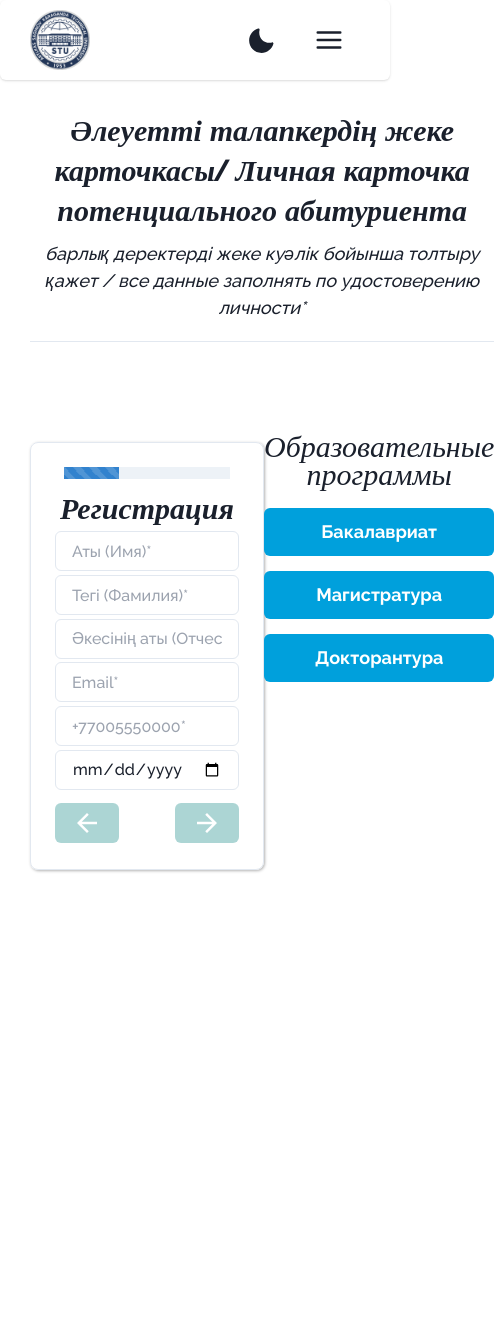
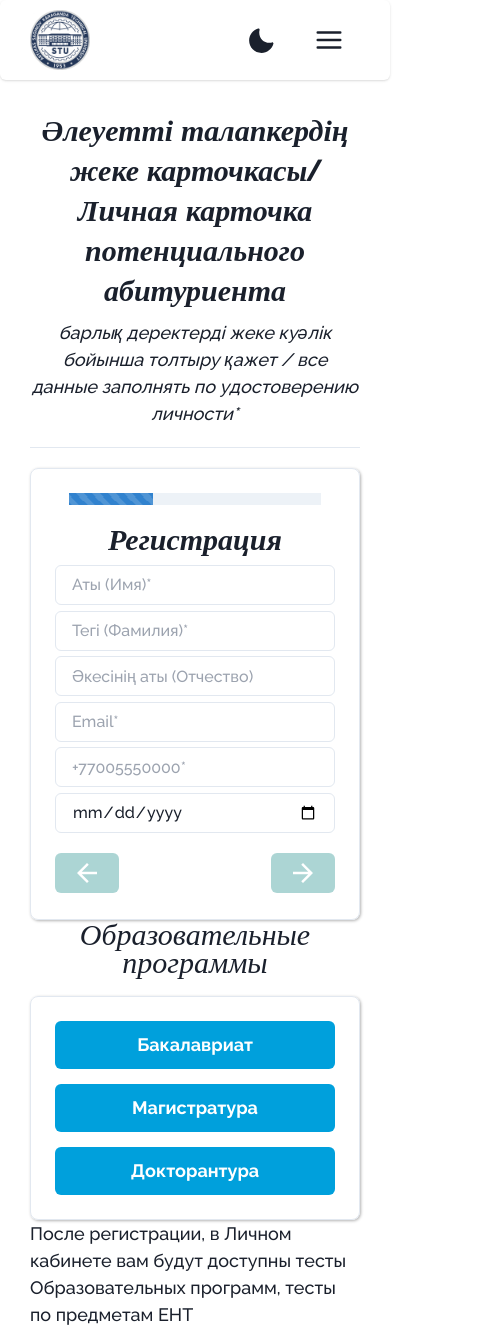
Before and after one commit to DmitryVolkov1997/quiz-app, a React (Vite) app: page / in a window 390 px wide. Shown: the whole page, 494 px wide, since content can reach past the window. Before the commit the page ends 880 px from the top, so only its background shows below. Built offline with nearby package versions, Linux system fonts and the light colour scheme; a web font is replaced by a local one.

Commit message:
Добавил кнопки образов программ

```diff
--- a/src/features/form/ContactForm.tsx
+++ b/src/features/form/ContactForm.tsx
@@ -99,10 +99,9 @@ export const ContactForm = () => {
 			borderWidth="1px"
 			rounded="lg"
 			shadow="1px 1px 3px rgba(0,0,0,0.3)"
-			maxWidth={800}
+			maxWidth={900}
 			width="100%"
 			p={6}
-			m="10px auto"
 		>
 			<Multistep
 				register={register}
--- a/src/layout/Header/navLinks.ts
+++ b/src/layout/Header/navLinks.ts
@@ -6,4 +6,6 @@ type Link = {
 export const navLinks: Link[] = [
 	{id: 1, label: 'Регистрация', to: '/'},
 	{id: 2, label: 'Пробное тестирование', to: '/quizzes'},
+	{id: 3, label: 'Админка', to: '/quizzes'},
+
 ]
--- a/src/pages/FormPage/FormPage.module.sass
+++ b/src/pages/FormPage/FormPage.module.sass
@@ -42,3 +42,23 @@
   &InfoLink
     display: block
     width: 100%
+
+@media (max-width: 1280px)
+  .form
+    &Right
+      display: grid
+      grid-template-columns: 1fr
+      justify-content: center
+      justify-items: center
+
+    &Info
+      max-width: 800px
+      width: 100%
+
+@media (max-width: 991px)
+  .form
+    &Top
+      margin-bottom: 20px
+      border-collapse: separate
+      border-bottom-width: 1px
+      padding-bottom: 20px
--- a/src/pages/FormPage/FormPage.tsx
+++ b/src/pages/FormPage/FormPage.tsx
@@ -2,9 +2,9 @@ import React from 'react'
 import styles from './FormPage.module.sass'
 import {Layout} from 'layout/Layout'
 import {ContactForm} from 'features'
-import {Box, Button, Heading, Text} from '@chakra-ui/react'
+import {Box, Button, Heading, Text, useMediaQuery} from '@chakra-ui/react'
+import {Link} from 'react-router-dom'
 import {buttons} from 'pages/FormPage/buttons'
-import {Link} from 'react-router-dom'
 
 export const FormPage = () => {
 	return (
@@ -12,7 +12,11 @@ export const FormPage = () => {
 			<Box className={styles.form}>
 				<Box className={styles.formRow}>
 					<Box className={styles.formTop}>
-						<Heading className={styles.formTitle} as="h1" fontFamily="Open Sans" fontStyle="italic">
+						<Heading
+							className={styles.formTitle}
+							as="h1"
+							fontFamily="Open Sans" fontStyle="italic"
+						>
 							Әлеуетті талапкердің жеке карточкасы/ Личная карточка потенциального абитуриента
 						</Heading>
 						<Text fontStyle="italic">
@@ -29,10 +33,19 @@ export const FormPage = () => {
 								Образовательные программы
 							</Text>
 
-							<Box className={styles.formInfoList}>
+							<Box
+								className={styles.formInfoList} borderWidth="1px"
+								rounded="lg"
+								shadow="1px 1px 3px rgba(0,0,0,0.3)"
+								maxWidth={800}
+								width="100%"
+								p={6}
+							>
 								{
 									buttons.map(btn => (
-										<Link className={styles.formInfoLink} to={btn.to}>
+										<Link
+											key={btn.id} className={styles.formInfoLink} to={btn.to}
+										>
 											<Button colorScheme="linkedin"
 													w="100%"
 													p={6} fontSize="18px"
@@ -46,6 +59,12 @@ export const FormPage = () => {
 							</Box>
 						</Box>
 					</Box>
+
+					<Box>
+						<Text>
+							После регистрации, в Личном кабинете вам будут доступны тесты Образовательных программ, тесты по предметам ЕНТ
+						</Text>
+					</Box>
 				</Box>
 			</Box>
 		</Layout>
--- a/src/pages/index.ts
+++ b/src/pages/index.ts
@@ -1,2 +1,2 @@
-export * from 'pages/FormPage/FormPage'
+export * from './FormPage/FormPage'
 export * from './HomePage/HomePage'
```
